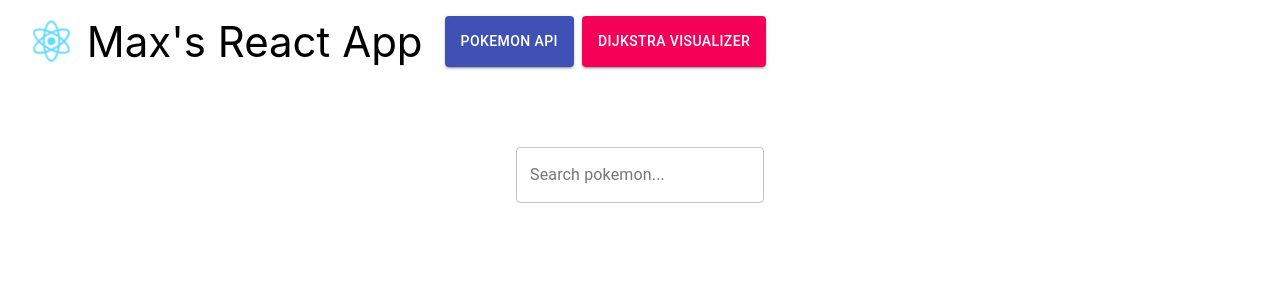
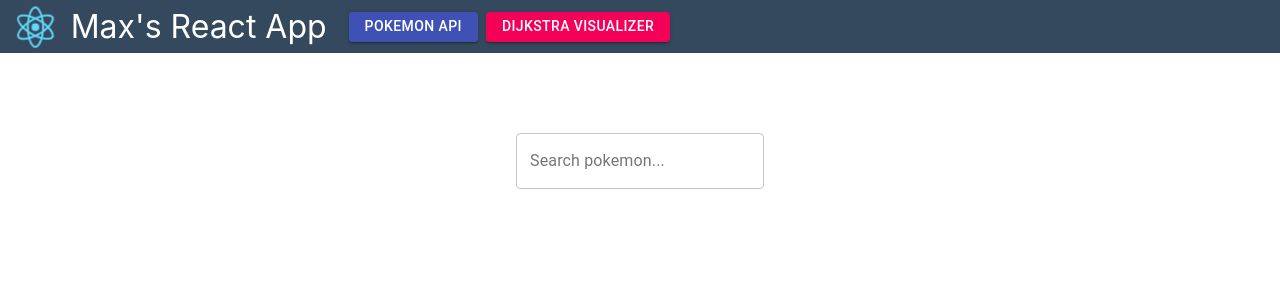
Before and after one commit to mdlivingston/my-react-app, a React (Create React App) app: page / in a window 1280 px wide. Shown: the top 300 px of the page. Built offline with nearby package versions, Linux system fonts and the light colour scheme.

Commit message:
- added firebase

```diff
--- a/src/App.css
+++ b/src/App.css
@@ -14,13 +14,14 @@
 }
 
 .App-header {
-  background-color: #282c34;
-  min-height: 100vh;
+  font-size: 16px;
+  min-height: 53px;
+  margin-bottom: 30px;
+  border: none;
+  border-radius: 0px;
+  background-color: #34495e;
   display: flex;
-  flex-direction: column;
   align-items: center;
-  justify-content: center;
-  font-size: calc(10px + 2vmin);
   color: white;
 }
 
--- a/src/App.tsx
+++ b/src/App.tsx
@@ -17,13 +17,13 @@ function App() {
 
   return (
     <Router>
-      <Box style={{ display: 'flex' }} m={2}>
+      <Box className="App-header">
         <img className={'App-logo'} src={logo} alt="React"></img>
-        <div style={{ fontSize: 42, marginRight: 22 }}>Max's React App</div>
-        <Button style={{ marginRight: 8 }} variant="contained" color="primary" component={Link} to="/pokemon">
+        <div style={{ fontSize: 32, marginRight: 22 }}>Max's React App</div>
+        <Button style={{ height: 30, marginRight: 8 }} variant="contained" color="primary" component={Link} to="/pokemon">
           Pokemon API
         </Button>
-        <Button variant="contained" color="secondary" component={Link} to="/dijkstra">
+        <Button style={{ height: 30 }} variant="contained" color="secondary" component={Link} to="/dijkstra">
           Dijkstra Visualizer
         </Button>
       </Box>
```
Also changed, not shown: firebase.json (added), 1 other file (tests, documents, lock files or other folders).
